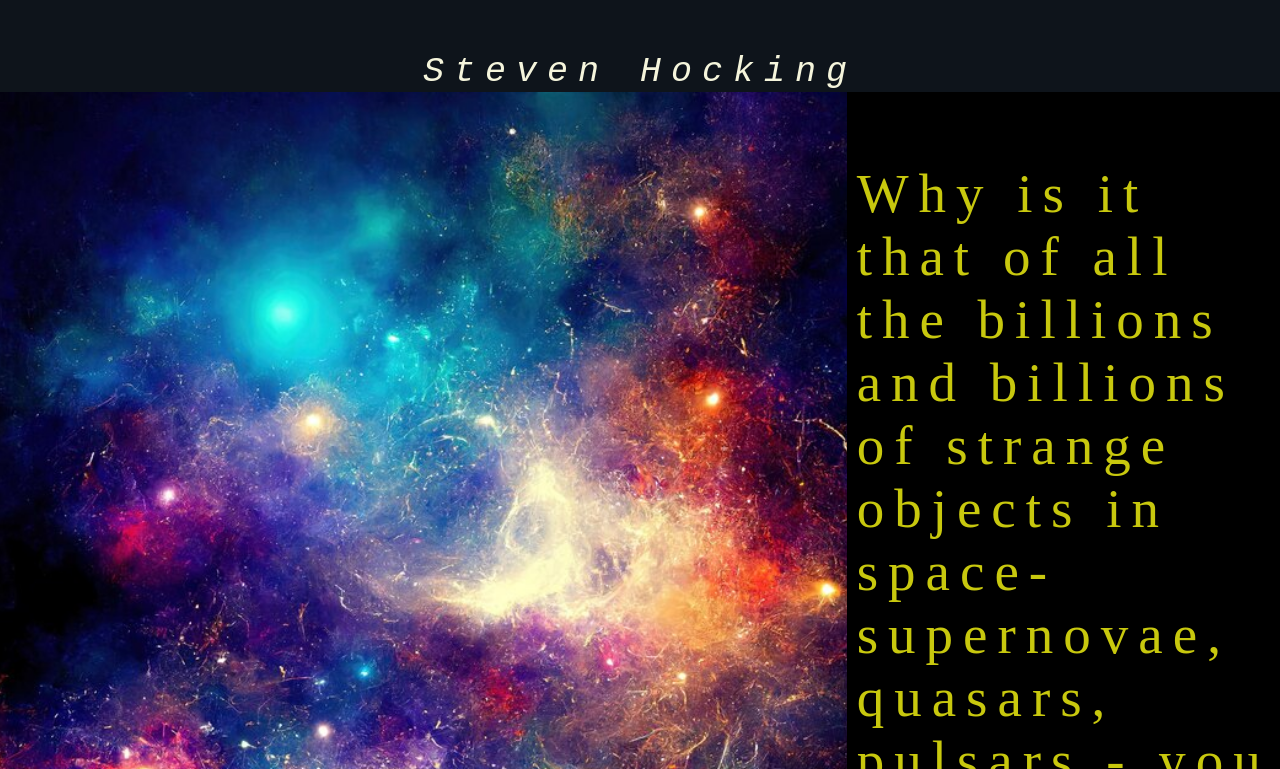
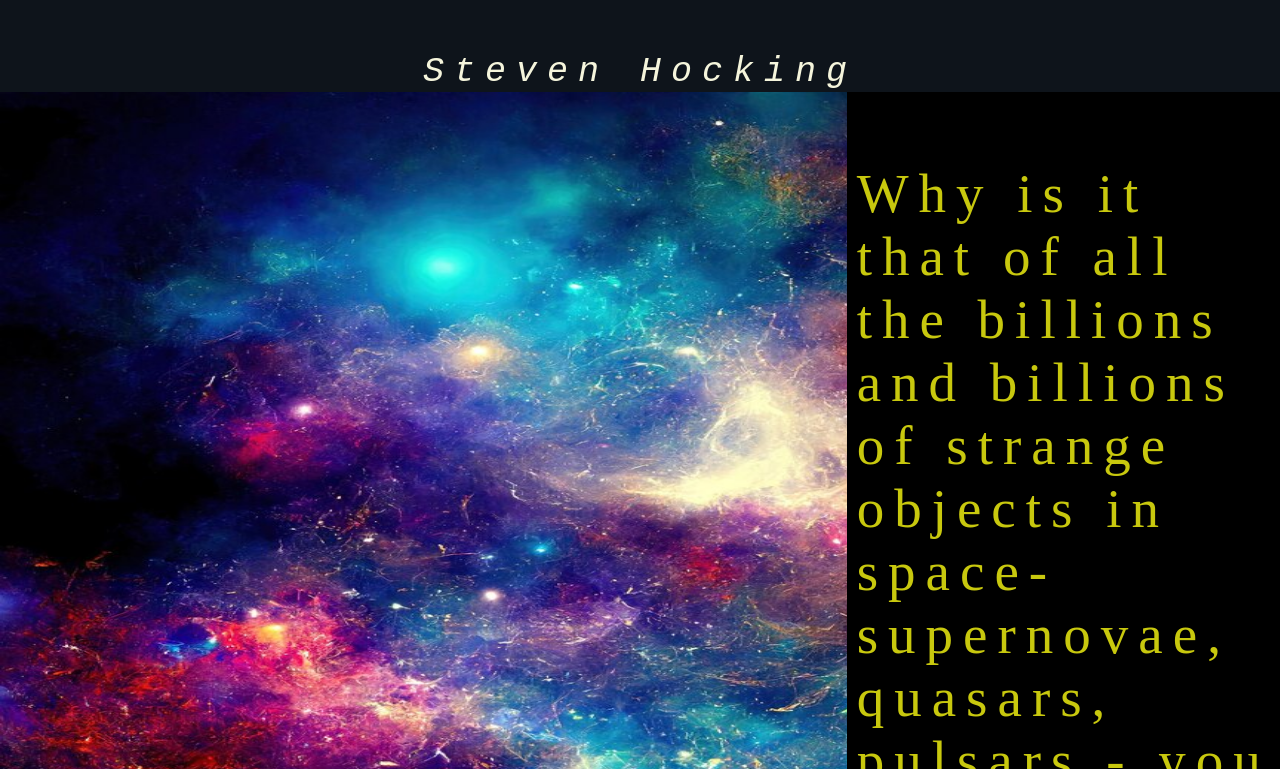
Before and after one commit to dimasikks/myweb, a plain HTML site: page index.htm in a window 1280 px wide. Shown: the part 811-1580 px from the top of the page. Drawn offline with Linux system fonts and the light colour scheme.

Commit message:
myweb.css

```diff
--- a/myweb.css
+++ b/myweb.css
@@ -164,10 +164,9 @@ body::-webkit-scrollbar-thumb{
 }
 .vt11{
 	background-color:black;
-    overflow: hidden;
-	object-fit: cover;
-	width: 100%;
-    min-height: 100%;
+    	height: 800px;
+  	width: 1224px;
+  	overflow: hidden;
 }
 .vt12{
 	padding-top: 70px;
```
